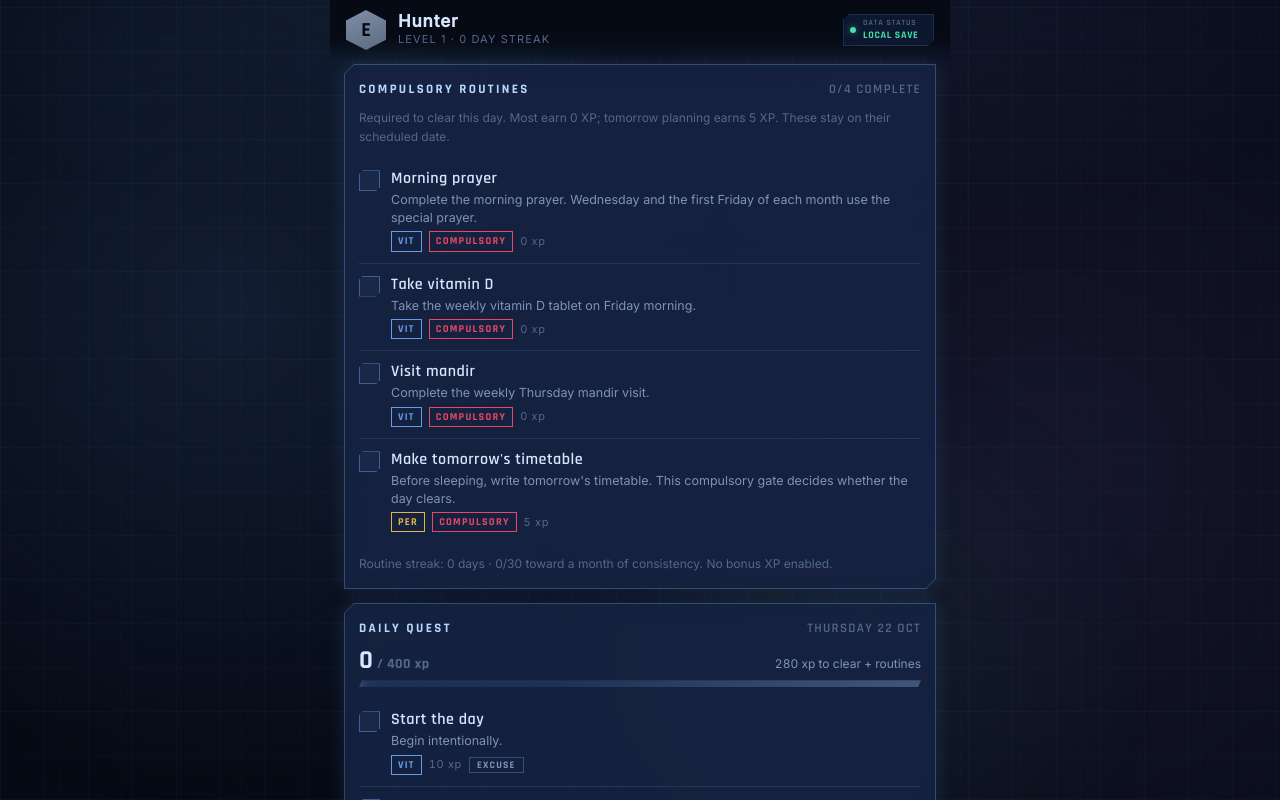
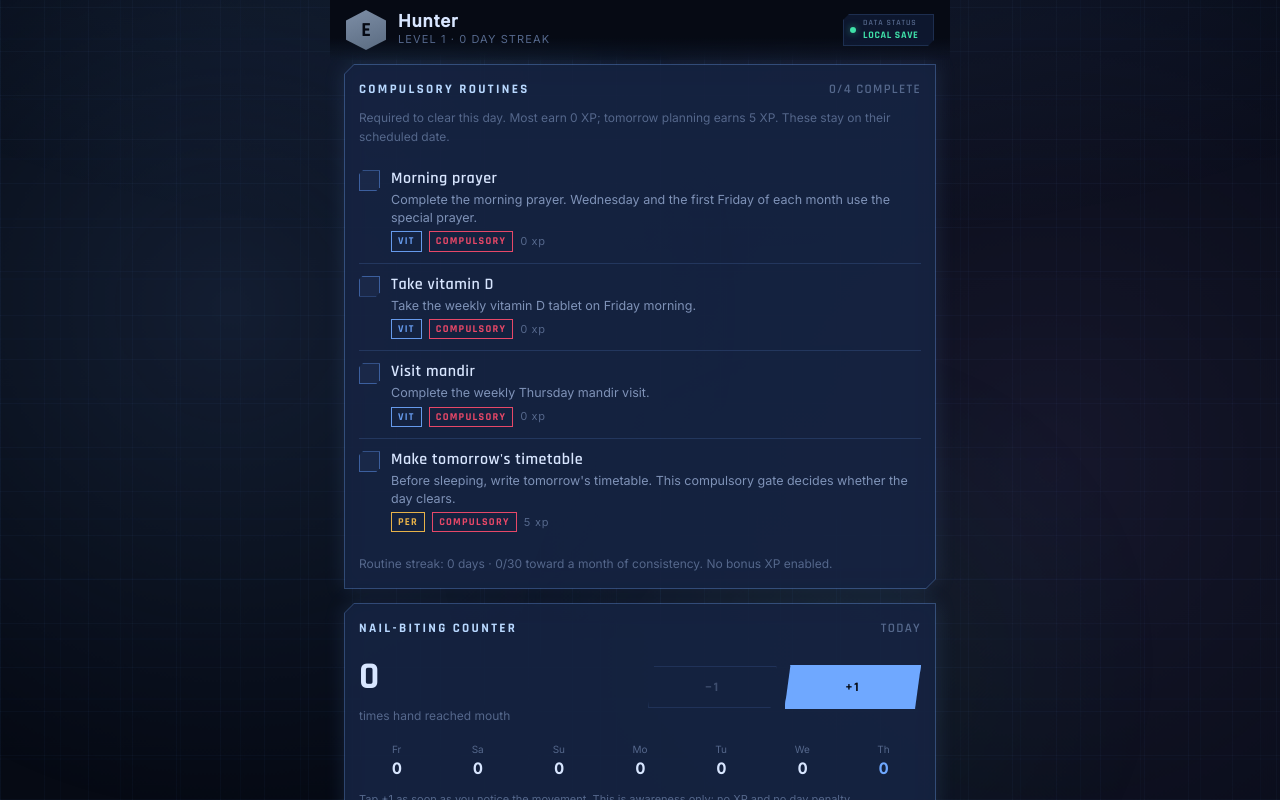
Before and after one commit to prabhav-patel-ops/monarch, a React (Vite) app: page / in a window 1280 px wide. Shown: the top 800 px of the page. Built offline with nearby package versions, Linux system fonts and the light colour scheme.

Commit message:
Add private nail-biting counter: src/screens/Quests.jsx

```diff
--- a/src/screens/Quests.jsx
+++ b/src/screens/Quests.jsx
@@ -147,7 +147,7 @@ function SideQuests({ day, viewKey, isToday, onAddExtra, onRemoveExtra }) {
   );
 }
 
-export default function Quests({ state, todayKey, onToggle, onExcuse, onAddExtra, onRemoveExtra }) {
+export default function Quests({ state, todayKey, onToggle, onExcuse, onAddExtra, onRemoveExtra, onNailBite }) {
   const [viewKey, setViewKey] = useState(todayKey);
   const day = state.days[viewKey];
   const isToday = viewKey === todayKey;
@@ -200,6 +200,12 @@ export default function Quests({ state, todayKey, onToggle, onExcuse, onAddExtra
   const recoveryKeys = new Set(carriedForYesterday.length
     ? carriedForYesterday.map((q) => q.key)
     : missedKeys);
+  const nailLog = state.body.nailBiting || {};
+  const nailCount = Number(nailLog[viewKey]) || 0;
+  const nailHistory = Array.from({ length: 7 }, (_, index) => {
+    const key = shiftKey(viewKey, index - 6);
+    return { key, count: Number(nailLog[key]) || 0, label: WD[parseKey(key).getDay()].slice(0, 2) };
+  });
 
   const QuestRow = ({ q }) => (
     <div
@@ -256,6 +262,42 @@ export default function Quests({ state, todayKey, onToggle, onExcuse, onAddExtra
           </p>
         </Win>
       )}
+      <Win title="Nail-biting counter" right={isToday ? "Today" : pretty(viewKey)}>
+        <div className="row" style={{ alignItems: "center", gap: 16 }}>
+          <div style={{ flex: 1 }}>
+            <div className="stat-num" style={{ fontSize: 38 }}>{nailCount}</div>
+            <div className="faint">times hand reached mouth</div>
+          </div>
+          {isToday && (
+            <div className="row" style={{ width: "auto", gap: 8 }}>
+              <button
+                className="ghost"
+                style={{ minWidth: 48, padding: "12px 14px" }}
+                onClick={() => onNailBite(viewKey, -1)}
+                disabled={nailCount === 0}
+                aria-label="Undo one nail-biting count"
+              >−1</button>
+              <button
+                className="solid"
+                style={{ minWidth: 88, padding: "13px 18px" }}
+                onClick={() => onNailBite(viewKey, 1)}
+                aria-label="Add one nail-biting count"
+              >+1</button>
+            </div>
+          )}
+        </div>
+        <div className="row" style={{ gap: 6, marginTop: 16 }} aria-label="Last seven days of nail-biting counts">
+          {nailHistory.map((item) => (
+            <div key={item.key} style={{ flex: 1, textAlign: "center" }}>
+              <div className="faint" style={{ fontSize: 10 }}>{item.label}</div>
+              <b style={{ color: item.key === viewKey ? "var(--rune)" : "var(--text)" }}>{item.count}</b>
+            </div>
+          ))}
+        </div>
+        <p className="faint" style={{ marginBottom: 0, fontSize: 11 }}>
+          Tap +1 as soon as you notice the movement. This is awareness only: no XP and no day penalty.
+        </p>
+      </Win>
       <Win tone={cleared ? "accent" : undefined} title="Daily quest" right={pretty(viewKey)}>
         <div className="xp-row">
           <div className="xp-level stat-num" style={{ fontSize: 26, color: cleared ? "var(--rune)" : "var(--text)" }}>
```
